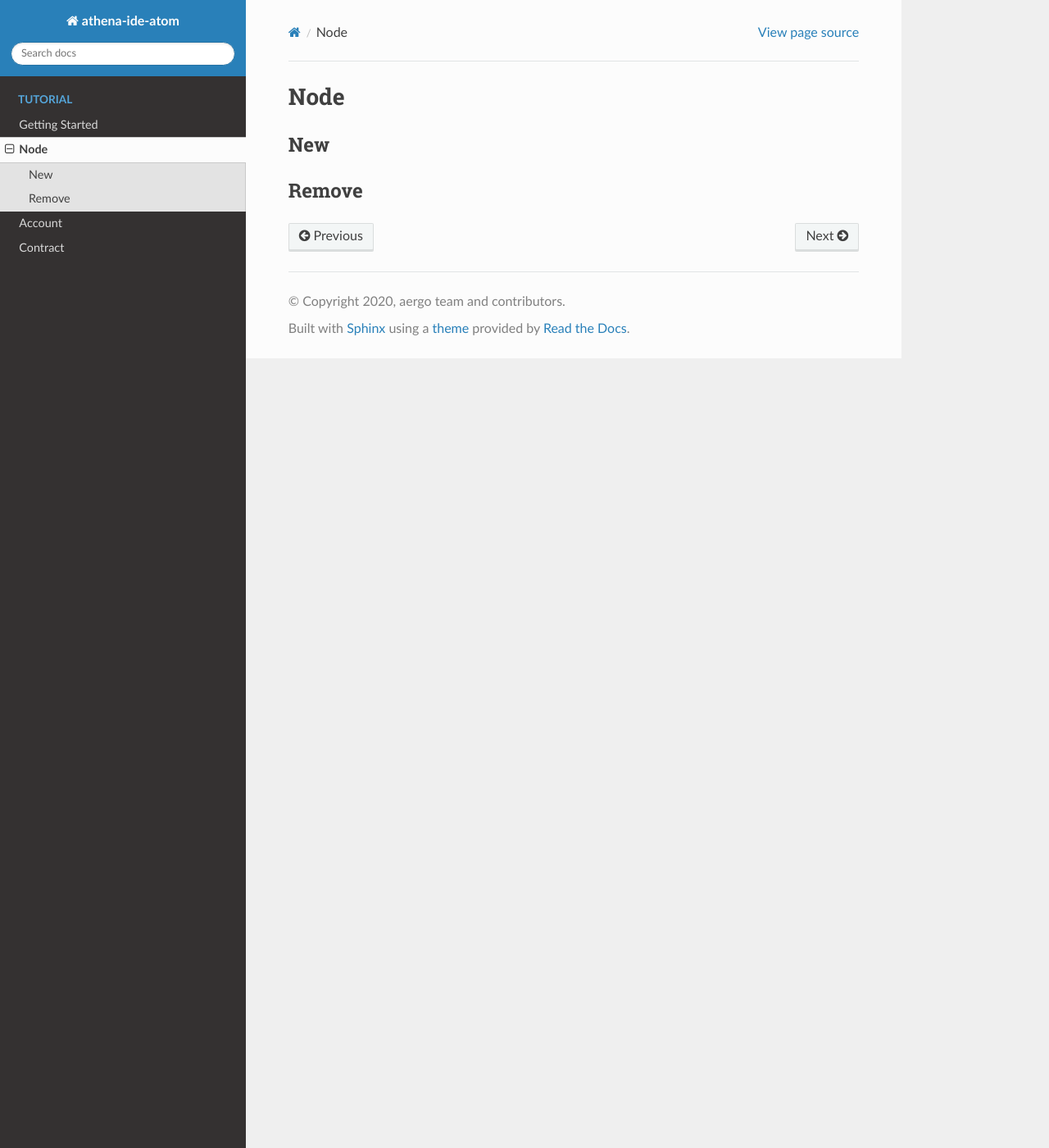
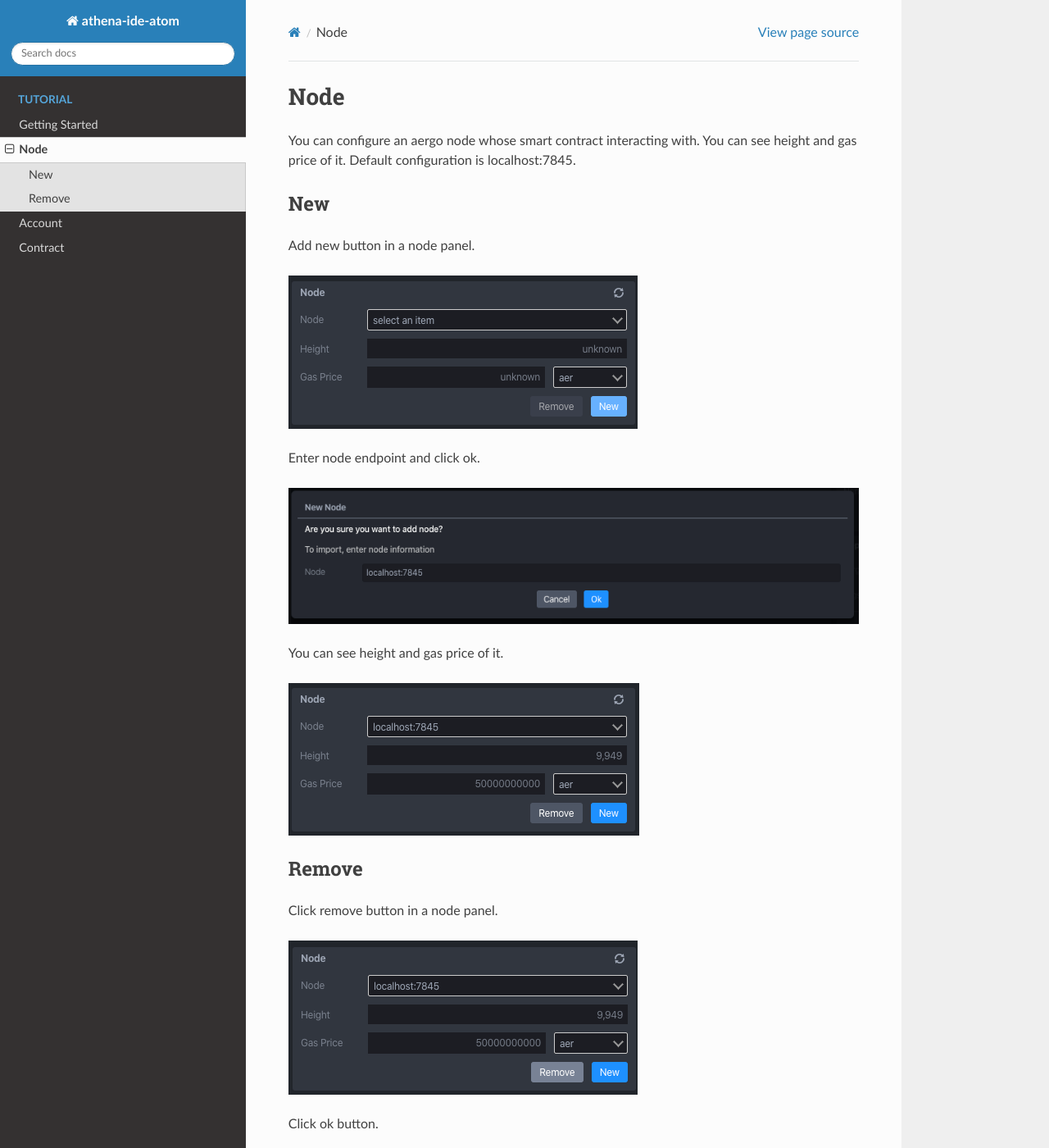
Before and after one commit to aergoio/athena-ide-atom, a Sphinx documentation site: the page built from docs/source/node/index.rst, in a window 1280 px wide and 1400 px high. Shown: the whole window at 82% size. Built offline with Sphinx 7.4.7 and the Read the Docs theme 2.0.0, drawn with Linux system fonts in a browser that asks for light colours; some of the changed text lies outside the part shown.

Commit message:
Add docs for node panel

```diff
--- a/docs/source/node/index.rst
+++ b/docs/source/node/index.rst
@@ -1,8 +1,34 @@
 Node
 ====
+
+You can configure an aergo node whose smart contract interacting with. You can see height and gas price of it. Default configuration is localhost:7845.
 
 New
 ---
 
+Add new button in a node panel.
+
+.. image:: ../_static/new-node-1.png
+
+Enter node endpoint and click ok.
+
+.. image:: ../_static/new-node-2.png
+
+You can see height and gas price of it.
+
+.. image:: ../_static/new-node-3.png
+
 Remove
 ------
+
+Click remove button in a node panel.
+
+.. image:: ../_static/remove-node-1.png
+
+Click ok button.
+
+.. image:: ../_static/remove-node-2.png
+
+Node removed from list.
+
+.. image:: ../_static/remove-node-3.png
```
Also changed, not shown: docs/source/_static/new-node-1.png (added), docs/source/_static/new-node-2.png (added), docs/source/_static/new-node-3.png (added), docs/source/_static/remove-node-1.png (added), docs/source/_static/remove-node-2.png (added), docs/source/_static/remove-node-3.png (added).
